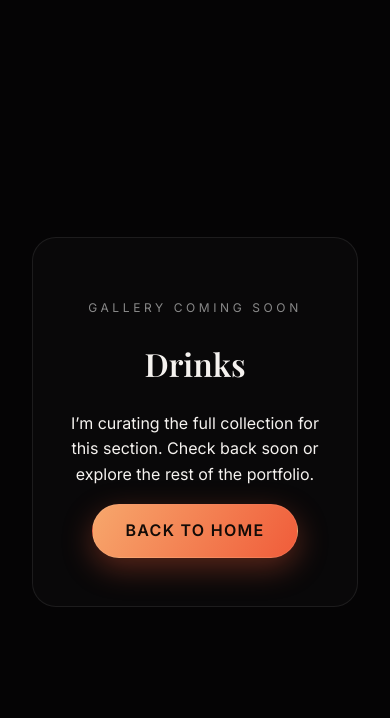
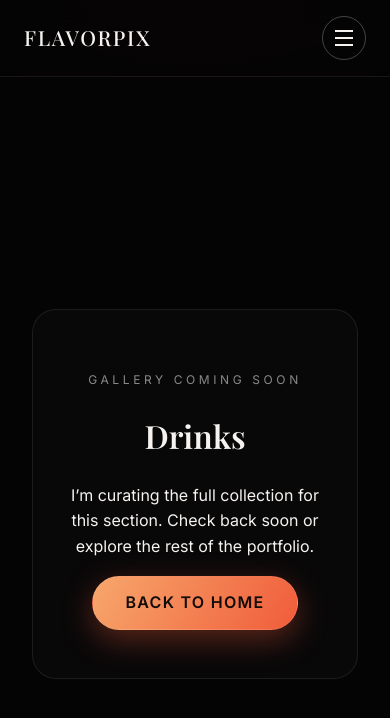
Before and after one commit to barbarosinnitta-ship-it/flavorpix-portfolio-site, a React (Vite) app: page /drinks in a window 390 px wide. Shown: the top 718 px of the page. Built offline with nearby package versions, Linux system fonts and the light colour scheme.

Commit message:
Make hero and grid mobile friendly

```diff
--- a/src/App.jsx
+++ b/src/App.jsx
@@ -2,9 +2,12 @@ import React from 'react';
 import { Routes, Route } from 'react-router-dom';
 import HomePage from './pages/HomePage.jsx';
 import PlaceholderPage from './pages/PlaceholderPage.jsx';
+import Navbar from './components/Navbar.jsx';
 
 function App() {
   return (
+    <>
+      <Navbar />
       <Routes>
         <Route path="/" element={<HomePage />} />
         <Route path="/about" element={<PlaceholderPage title="About" />} />
@@ -14,6 +17,7 @@ function App() {
         <Route path="/drinks" element={<PlaceholderPage title="Drinks" />} />
         <Route path="*" element={<PlaceholderPage title="Page" />} />
       </Routes>
+    </>
   );
 }
 
--- a/src/components/AboutTeaser.jsx
+++ b/src/components/AboutTeaser.jsx
@@ -2,7 +2,7 @@ import React from 'react';
 import { Link } from 'react-router-dom';
 import { buildCloudinaryUrl } from '../data/imageConfig.js';
 
-function AboutTeaser({ portraitId, eyebrow, heading, copy }) {
+function AboutTeaser({ portraitId, eyebrow, heading, copy, id }) {
   const portraitUrl = portraitId
     ? buildCloudinaryUrl(portraitId, {
         width: 900,
@@ -13,7 +13,7 @@ function AboutTeaser({ portraitId, eyebrow, heading, copy }) {
     : null;
 
   return (
-    <section className="about-teaser">
+    <section className="about-teaser" id={id}>
       <Link to="/about" className="about-teaser__card">
         <div className="about-teaser__media">
           {portraitUrl ? (
--- a/src/components/CategoryStrip.jsx
+++ b/src/components/CategoryStrip.jsx
@@ -2,9 +2,9 @@ import React from 'react';
 import { Link } from 'react-router-dom';
 import { buildCloudinaryUrl } from '../data/imageConfig.js';
 
-function CategoryStrip({ categories = [] }) {
+function CategoryStrip({ categories = [], id }) {
   return (
-    <section className="category-strip">
+    <section className="category-strip" id={id}>
       <div className="section-heading">
         <p className="eyebrow">Explore by craving</p>
         <h2>Categories</h2>
--- a/src/components/Hero.jsx
+++ b/src/components/Hero.jsx
@@ -8,7 +8,6 @@ function Hero({ title, subtitle, description, ctaLabel, ctaHref, backgroundImage
         height: 1600,
         crop: 'fill',
         gravity: 'auto',
-        effect: 'blur:1500',
       })
     : null;
 
@@ -20,7 +19,6 @@ function Hero({ title, subtitle, description, ctaLabel, ctaHref, backgroundImage
     >
       <div className="hero__scrim" />
       <div className="hero__content">
-        <div className="hero__panel">
         <p className="eyebrow">Editorial food photography</p>
         <h1>{title}</h1>
         <p className="hero__subtitle">{subtitle}</p>
@@ -29,7 +27,6 @@ function Hero({ title, subtitle, description, ctaLabel, ctaHref, backgroundImage
           {ctaLabel}
         </a>
       </div>
-      </div>
     </header>
   );
 }
--- /dev/null
+++ b/src/components/Navbar.jsx
@@ -0,0 +1,52 @@
+import React, { useState } from 'react';
+import { Link } from 'react-router-dom';
+
+function Navbar() {
+  const [open, setOpen] = useState(false);
+
+  const links = [
+    { label: 'Portfolio', href: '#best-of' },
+    { label: 'Categories', href: '#categories' },
+    { label: 'My story', href: '#about' },
+  ];
+
+  const toggle = () => setOpen((prev) => !prev);
+  const close = () => setOpen(false);
+
+  return (
+    <header className={`navbar ${open ? 'navbar--open' : ''}`}>
+      <div className="navbar__inner">
+        <Link className="navbar__brand" to="/" onClick={close}>
+          Flavorpix
+        </Link>
+        <nav className="navbar__links">
+          {links.map((link) => (
+            <a key={link.href} href={link.href} onClick={close}>
+              {link.label}
+            </a>
+          ))}
+        </nav>
+        <button
+          className="navbar__toggle"
+          type="button"
+          aria-label="Toggle navigation menu"
+          aria-expanded={open}
+          onClick={toggle}
+        >
+          <span />
+          <span />
+          <span />
+        </button>
+      </div>
+      <div className="navbar__drawer">
+        {links.map((link) => (
+          <a key={link.href} href={link.href} onClick={close}>
+            {link.label}
+          </a>
+        ))}
+      </div>
+    </header>
+  );
+}
+
+export default Navbar;
--- a/src/pages/HomePage.jsx
+++ b/src/pages/HomePage.jsx
@@ -48,9 +48,9 @@ function HomePage() {
   return (
     <div className="page">
       <Hero
-        title="Flavorpix"
-        subtitle="Food through my lens"
-        description="Editorial stories of sweets, sips, and seasonal rituals shot in rich natural light."
+        title="Food through my lens"
+        subtitle="Stories of sweets, sips, and seasonal rituals shot in rich natural light."
+        description="One-woman editorials capturing desserts, drinks, and seasonal rituals in their most intimate light."
         ctaLabel="View portfolio"
         ctaHref="#best-of"
         backgroundImage={heroImage}
@@ -59,13 +59,14 @@ function HomePage() {
       <SignatureGrid id="best-of" images={signatureImages} />
 
       <AboutTeaser
+        id="about"
         portraitId={portraitImage}
         eyebrow="Meet the artist"
         heading="I’m Priya — the eye behind Flavorpix"
         copy="From slow-simmered syrups to hand-piped icing, I document the quiet beauty of desserts in the making."
       />
 
-      <CategoryStrip categories={categories} />
+      <CategoryStrip id="categories" categories={categories} />
     </div>
   );
 }
--- a/src/styles/index.css
+++ b/src/styles/index.css
@@ -22,6 +22,7 @@ body {
   background: radial-gradient(circle at top, rgba(255, 188, 143, 0.08), rgba(5, 4, 5, 1) 55%);
   color: inherit;
   line-height: 1.6;
+  padding-top: 72px;
 }
 
 a {
@@ -43,17 +44,93 @@ img {
   padding: 0 1.5rem 6rem;
 }
 
+.navbar {
+  position: fixed;
+  top: 0;
+  left: 0;
+  right: 0;
+  z-index: 1000;
+  background: rgba(5, 4, 5, 0.9);
+  backdrop-filter: blur(14px);
+  border-bottom: 1px solid rgba(255, 255, 255, 0.08);
+}
+
+.navbar__inner {
+  max-width: 1200px;
+  margin: 0 auto;
+  padding: 1rem 1.5rem;
+  display: flex;
+  align-items: center;
+  justify-content: space-between;
+}
+
+.navbar__brand {
+  font-family: 'Playfair Display', serif;
+  font-size: 1.3rem;
+  letter-spacing: 0.08em;
+  text-transform: uppercase;
+}
+
+.navbar__links {
+  display: flex;
+  gap: 1.5rem;
+  font-size: 0.95rem;
+  letter-spacing: 0.08em;
+  text-transform: uppercase;
+}
+
+.navbar__links a,
+.navbar__drawer a {
+  color: inherit;
+  font-weight: 500;
+}
+
+.navbar__toggle {
+  display: none;
+  flex-direction: column;
+  justify-content: center;
+  gap: 0.3rem;
+  width: 44px;
+  height: 44px;
+  border-radius: 50%;
+  border: 1px solid rgba(255, 255, 255, 0.25);
+  background: transparent;
+  color: inherit;
+  cursor: pointer;
+}
+
+.navbar__toggle span {
+  display: block;
+  height: 2px;
+  width: 18px;
+  background: currentColor;
+  margin: 0 auto;
+}
+
+.navbar__drawer {
+  display: none;
+  flex-direction: column;
+  gap: 0.5rem;
+  padding: 0 1.5rem 1rem;
+  border-top: 1px solid rgba(255, 255, 255, 0.08);
+  background: rgba(5, 4, 5, 0.9);
+}
+
+.navbar--open .navbar__drawer {
+  display: flex;
+}
+
 .hero {
   position: relative;
   min-height: 95vh;
   width: 100vw;
   margin-left: calc(50% - 50vw);
   margin-right: calc(50% - 50vw);
-  padding: clamp(2rem, 6vw, 4rem) 1.25rem;
+  padding: clamp(5rem, 8vw, 8rem) 1.25rem clamp(4rem, 6vw, 5rem);
   display: flex;
-  align-items: center;
+  align-items: flex-end;
   justify-content: center;
-  text-align: center;
+  text-align: left;
   margin-bottom: 4.5rem;
   overflow: hidden;
   background: linear-gradient(130deg, #120f12, #050405);
@@ -64,23 +141,17 @@ img {
 .hero__scrim {
   position: absolute;
   inset: 0;
-  background: linear-gradient(180deg, rgba(5, 4, 5, 0.25), rgba(5, 4, 5, 0.9));
+  background: linear-gradient(180deg, rgba(5, 4, 5, 0.65), rgba(5, 4, 5, 0.92));
 }
 
 .hero__content {
   position: relative;
   width: min(1100px, 100%);
+  max-width: 720px;
   display: flex;
-  justify-content: center;
-}
-
-.hero__panel {
-  padding: clamp(2rem, 4vw, 3.5rem);
-  max-width: 640px;
-  border-radius: 2.5rem;
-  border: 1px solid rgba(255, 255, 255, 0.15);
-  background: rgba(5, 4, 5, 0.78);
-  box-shadow: 0 50px 120px rgba(0, 0, 0, 0.55);
+  flex-direction: column;
+  gap: 1.25rem;
+  padding: 0 0.5rem;
 }
 
 .hero h1 {
@@ -90,18 +161,17 @@ img {
 }
 
 .hero__subtitle {
-  font-size: 1.2rem;
-  letter-spacing: 0.18em;
-  text-transform: uppercase;
-  margin-bottom: 1rem;
+  font-size: clamp(1.1rem, 2.6vw, 1.35rem);
+  letter-spacing: 0.01em;
+  text-transform: none;
+  margin: 0;
+  color: var(--muted);
 }
 
 .hero__description {
-  color: var(--muted);
-  margin-bottom: 2rem;
+  color: rgba(245, 242, 239, 0.9);
+  margin-bottom: 1rem;
   max-width: 50ch;
-  margin-left: auto;
-  margin-right: auto;
 }
 
 .eyebrow {
@@ -166,7 +236,7 @@ img {
 
 .signature__grid {
   display: grid;
-  grid-template-columns: repeat(2, minmax(0, 1fr));
+  grid-template-columns: minmax(0, 1fr);
   gap: 0;
 }
 
@@ -334,12 +404,6 @@ img {
   }
 }
 
-@media (max-width: 1100px) {
-  .signature__grid {
-    grid-template-columns: repeat(2, minmax(0, 1fr));
-  }
-}
-
 @media (max-width: 768px) {
   .hero {
     min-height: 90vh;
@@ -362,15 +426,28 @@ img {
 }
 
 @media (max-width: 520px) {
-  .hero__panel {
-    padding: 2rem 1.5rem;
-  }
-
-  .signature__grid {
-    grid-template-columns: repeat(2, minmax(0, 1fr));
-  }
 
   .category-card {
     padding: 1rem;
   }
 }
+
+@media (max-width: 768px) {
+  .navbar__links {
+    display: none;
+  }
+
+  .navbar__toggle {
+    display: flex;
+  }
+}
+
+@media (min-width: 700px) {
+  .signature__grid {
+    grid-template-columns: repeat(2, minmax(0, 1fr));
+  }
+
+  .navbar__drawer {
+    display: none !important;
+  }
+}
```
Lines whose indentation alone changed are shown as unchanged.
